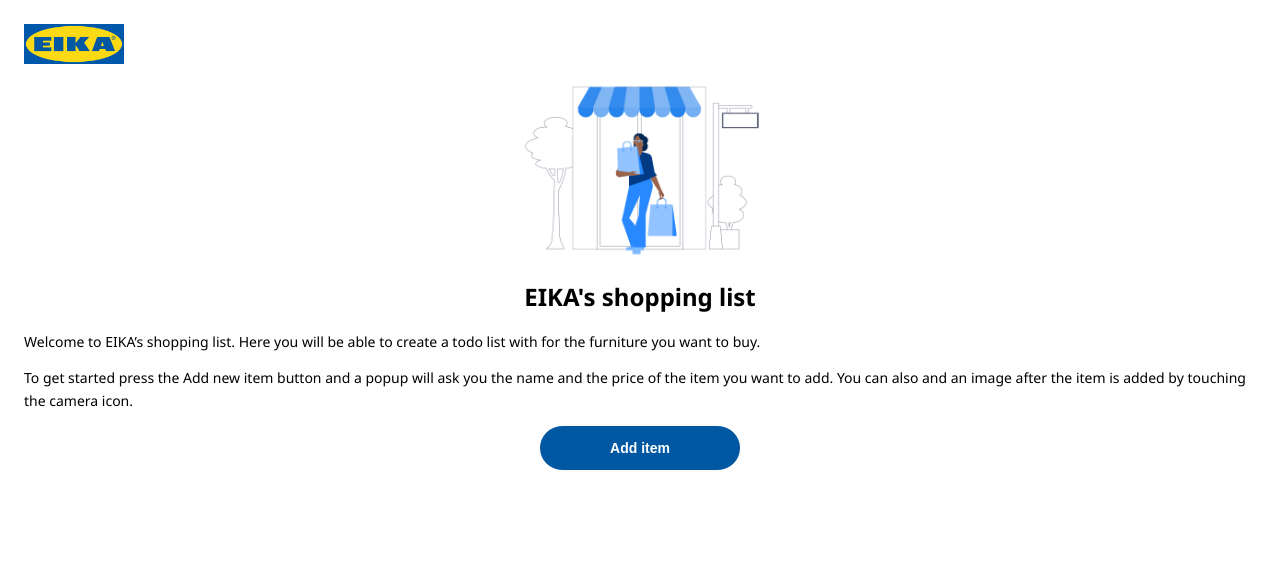
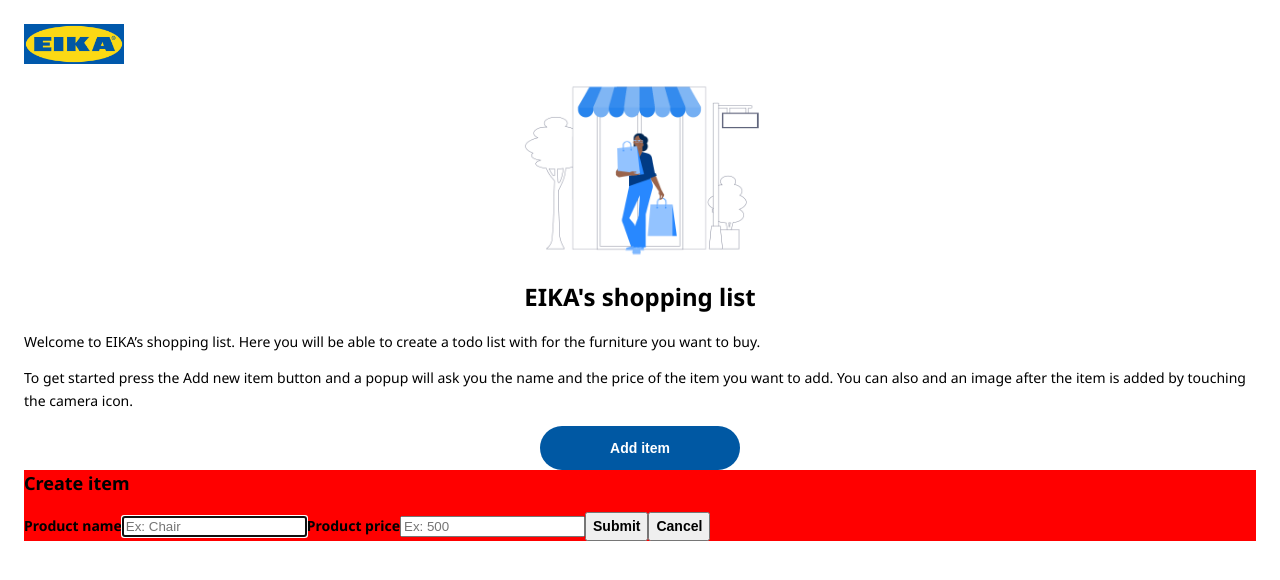
Before and after one commit to elalienx/eika-shopping-list-plus-fe2, a React (Create React App) app: page / in a window 1280 px wide. Shown: the top 580 px of the page. Built offline with nearby package versions, Linux system fonts and the light colour scheme.

Commit message:
preparing to use the portal

```diff
--- a/src/App.jsx
+++ b/src/App.jsx
@@ -13,7 +13,7 @@
   const { tasks, temporalReplaceTasks } = useTasks();
 
   // Local state
-  const [showModal, setShowModal] = useState(false);
+  const [showModal, setShowModal] = useState(true);
 
   // Properties
   const storageKey = "eika-tasks";
--- a/src/components/ModalForm.jsx
+++ b/src/components/ModalForm.jsx
@@ -35,7 +35,9 @@
   if (showModal === false) return null;
 
   return (
-    <form onSubmit={(event) => onSubmit(event)}>
+    <div className="modal">
+      <div className="background"></div>
+      <form className="content" onSubmit={(event) => onSubmit(event)}>
         <h2>Create item</h2>
         <InputField
           settings={form.name}
@@ -50,5 +52,6 @@
         <button>Submit</button>
         <button onClick={resetForm}>Cancel</button>
       </form>
+    </div>
   );
 }
--- a/src/styles/components/ModalForm.css
+++ b/src/styles/components/ModalForm.css
@@ -1,3 +1,23 @@
-.modal-form {
+.modal {
   background-color: red;
+  position: absolute;
+  position: relative;
+  top: 0;
+  left: 0;
+  right: 0;
+  bottom: 0;
+  width: 100%;
+  height: 100%;
 }
+
+.modal .background {
+  background-color: black;
+  opacity: 0.5;
+
+  top: 0;
+  left: 0;
+  right: 0;
+  bottom: 0;
+  width: 100%;
+  height: 100%;
+}
```
Lines whose indentation alone changed are shown as unchanged.
